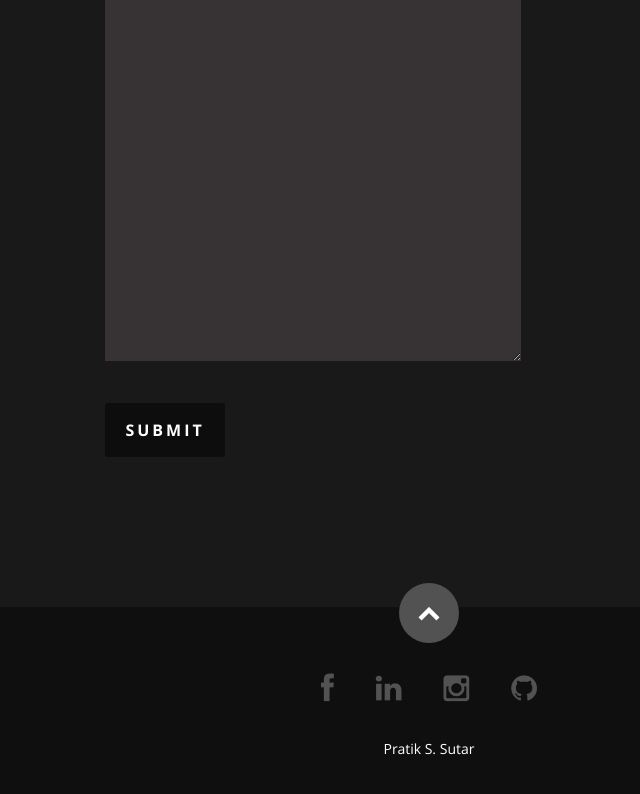
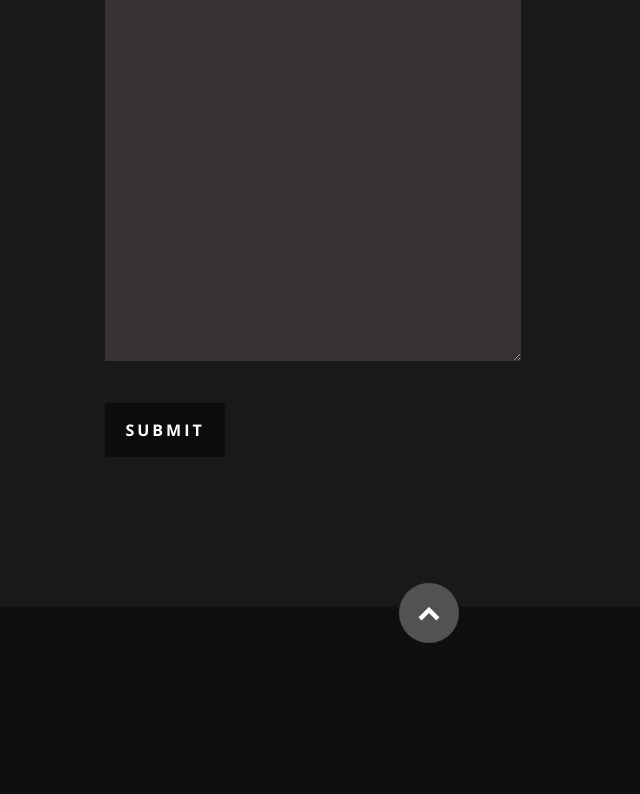
Before and after one commit to PratikSutar97/Pratik-Sutar-Portfolio, a React (Create React App) app: page / in a window 1280 px wide. Shown: the part 4357-5151 px from the top of the page, without its empty margins (211-851 px from the left). After the commit the page ends 5060 px from the top, so only its background shows below. Built offline with nearby package versions, Linux system fonts and the light colour scheme.

Commit message:
Update Footer.js

```diff
--- a/src/Components/Footer.js
+++ b/src/Components/Footer.js
@@ -17,14 +17,7 @@ class Footer extends Component {
     return (
       <footer>
         <div className="row">
-          <div className="twelve columns">
-            <ul className="social-links">{networks}</ul>
-            <ul className="copyright">
-              <li class="design">
-                Pratik S. Sutar
-              </li>
-            </ul>
-          </div>
+
           <div id="go-top">
             <a className="smoothscroll" title="Back to Top" href="#home">
               <i className="icon-up-open"></i>
```
